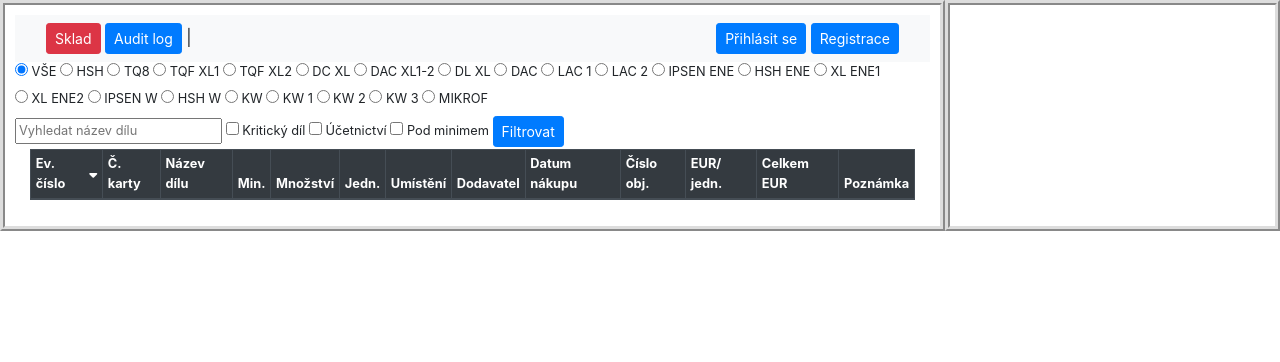
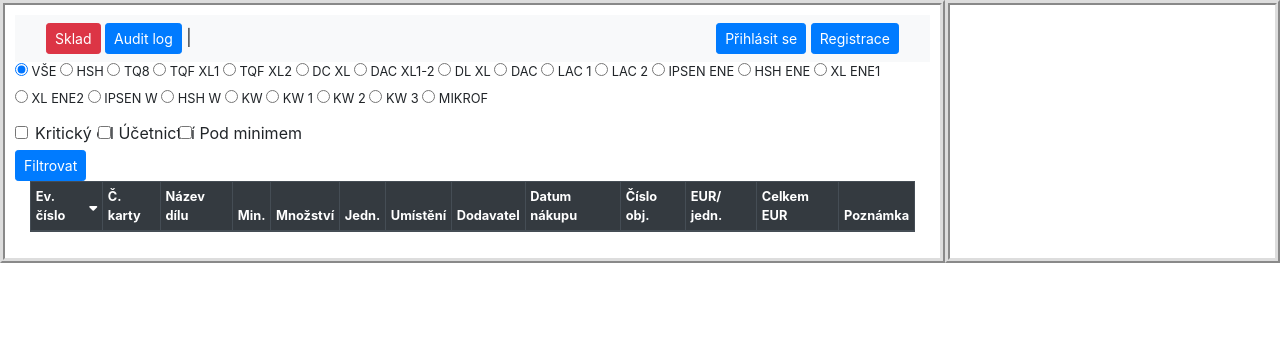
Before and after one commit to zpilat/Django-warehouse, a Django app: template hpm_sklad/templates/hpm_sklad/sklad.html in a window 1280 px wide. Shown: the top 362 px of the page. Run offline with Django 3.2, Linux system fonts and the light colour scheme; the template is opened without the code that fills it, so the values that code supplies are empty; some libraries are stand-ins or nearby versions.

Commit message:
práce na stylování checkboxu, radiobuttonů a vyhledávání

```diff
--- a/hpm_sklad/templates/hpm_sklad/sklad.html
+++ b/hpm_sklad/templates/hpm_sklad/sklad.html
@@ -17,8 +17,8 @@
 {% endblock %}
 
 {% block left_content %}
-    <form method="GET" action="" class="search-form">
-        <div class="radio-group small">
+    <form method="GET" action="">
+        <div class="form-group small">
                 <label>
                     <input type="radio" name="radio_filter" value="" {% if not request.GET.radio_filter or request.GET.radio_filter == '' %}checked{% endif %}> VŠE
                 </label>
@@ -86,21 +86,23 @@
                     <input type="radio" name="radio_filter" value="mikrof" {% if request.GET.radio_filter == 'mikrof' %}checked{% endif %}> MIKROF
                 </label>
         </div>
-        <div class="search-group small">
+        <div class="form-group form-check">
+                <label class="form-check-label">
+                    <input type="checkbox" class="form-check-input" name="kriticky_dil" {% if request.GET.kriticky_dil == 'on' %}checked{% endif %}> Kritický díl
+                </label>
+                <label class="form-check-label">
+                    <input type="checkbox" class="form-check-input" name="ucetnictvi" {% if request.GET.ucetnictvi == 'on' %}checked{% endif %}> Účetnictví
+                </label>
+                <label class="form-check-label">
+                    <input type="checkbox" class="form-check-input" name="pod_minimem" {% if request.GET.pod_minimem == 'on' %}checked{% endif %}> Pod minimem
+                </label>
+        </div>
+        <div class="form-group"
                 <input class="search" type="text" name="query" placeholder="Vyhledat název dílu" value="{{ request.GET.query }}">
-            <label>
-                <input type="checkbox" name="kriticky_dil" {% if request.GET.kriticky_dil == 'on' %}checked{% endif %}> Kritický díl
-            </label>
-            <label>
-                <input type="checkbox" name="ucetnictvi" {% if request.GET.ucetnictvi == 'on' %}checked{% endif %}> Účetnictví
-            </label>
-            <label>
-                <input type="checkbox" name="pod_minimem" {% if request.GET.pod_minimem == 'on' %}checked{% endif %}> Pod minimem
-            </label>
+        </div>
                 <input type="hidden" name="sort" value="{% if request.GET.sort %}{{ request.GET.sort }}{% else %}evidencni_cislo{% endif %}">
                 <input type="hidden" name="order" value="{% if request.GET.order %}{{ request.GET.order }}{% else %}down{% endif %}">
                 <button class="btn btn-primary btn-sm" type="submit">Filtrovat</button>
-        </div>
     </form>
     <div class="container-fluid">
         <table class="table table-sm table-hover table-striped table-bordered">
```
Lines whose indentation alone changed are shown as unchanged.
